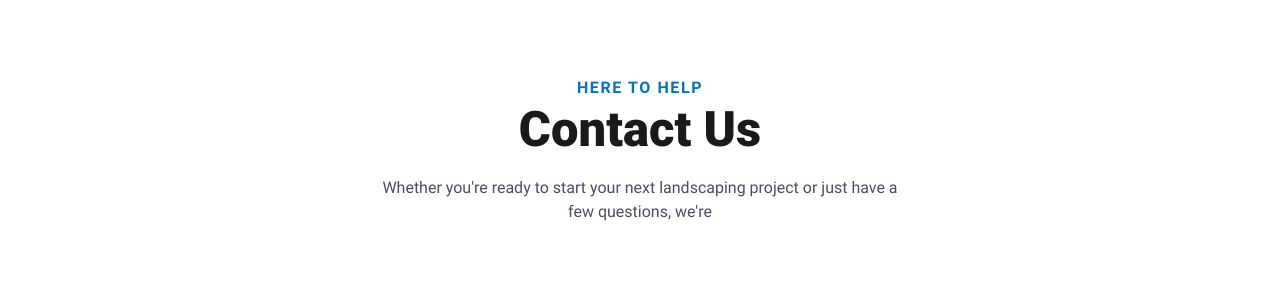
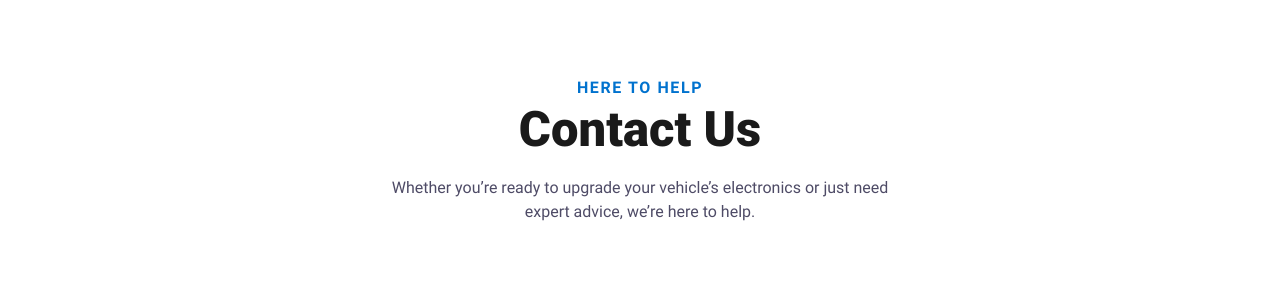
Before and after one commit to GetLaunchedAi/lazaruslabs, an Eleventy site: page src/pages/contact.html in a window 1280 px wide. Shown: the part 477-764 px from the top of the page. Built offline with nearby package versions, Linux system fonts and the light colour scheme; Eleventy itself is replaced by a stand-in of ours; files that its build step writes are made by us from their sources.

Commit message:
changed text in contact page

```diff
--- a/src/pages/contact.html
+++ b/src/pages/contact.html
@@ -32,7 +32,7 @@ eleventyNavigation:
             <span class="cs-topper">Here To Help</span>
             <h2 class="cs-title">Contact Us</h2>
             <p class="cs-text">
-                Whether you're ready to start your next landscaping project or just have a few questions, we're
+                Whether you’re ready to upgrade your vehicle’s electronics or just need expert advice, we’re here to help.
             </p>
         </div>
         <!-- Form -->
```
